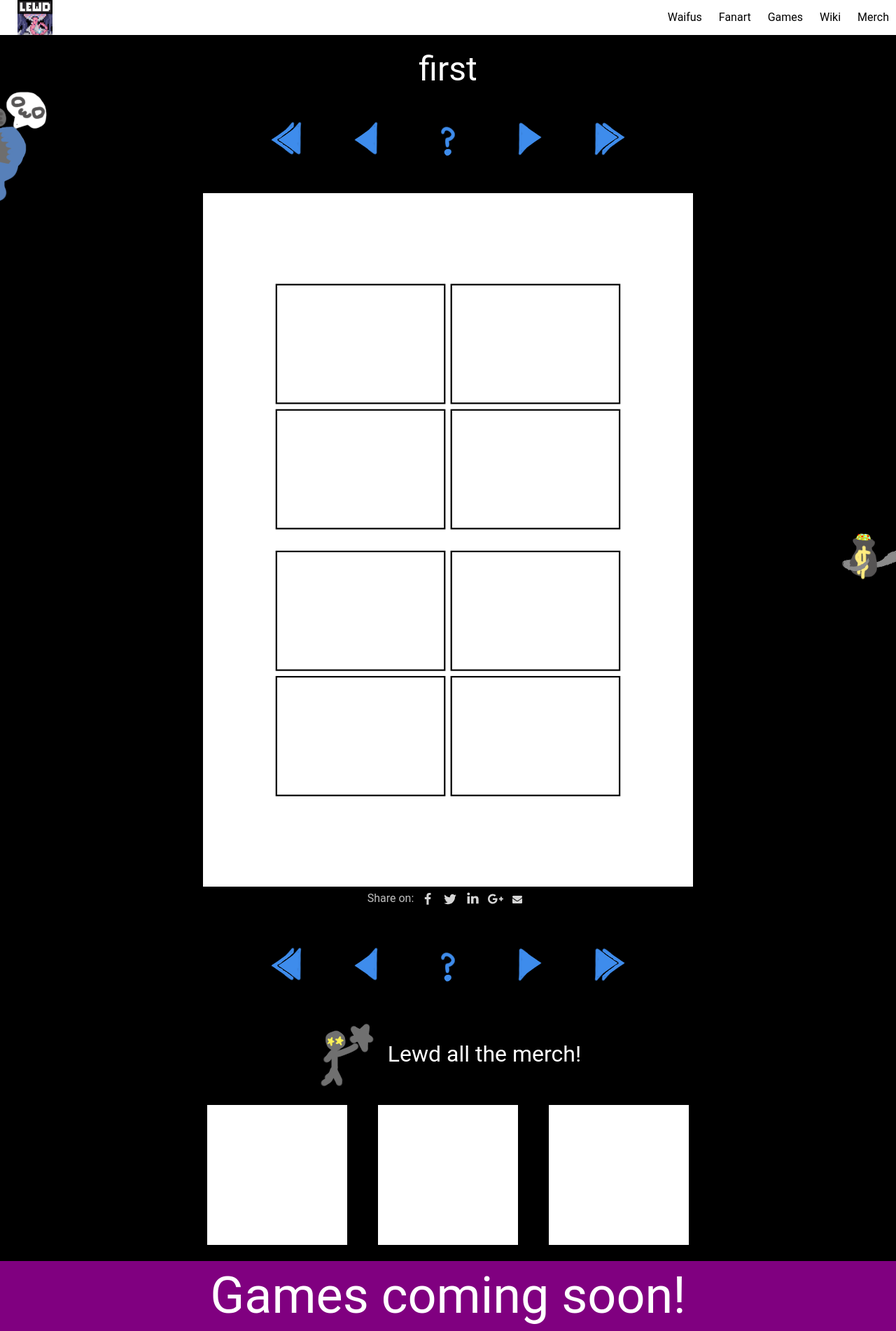
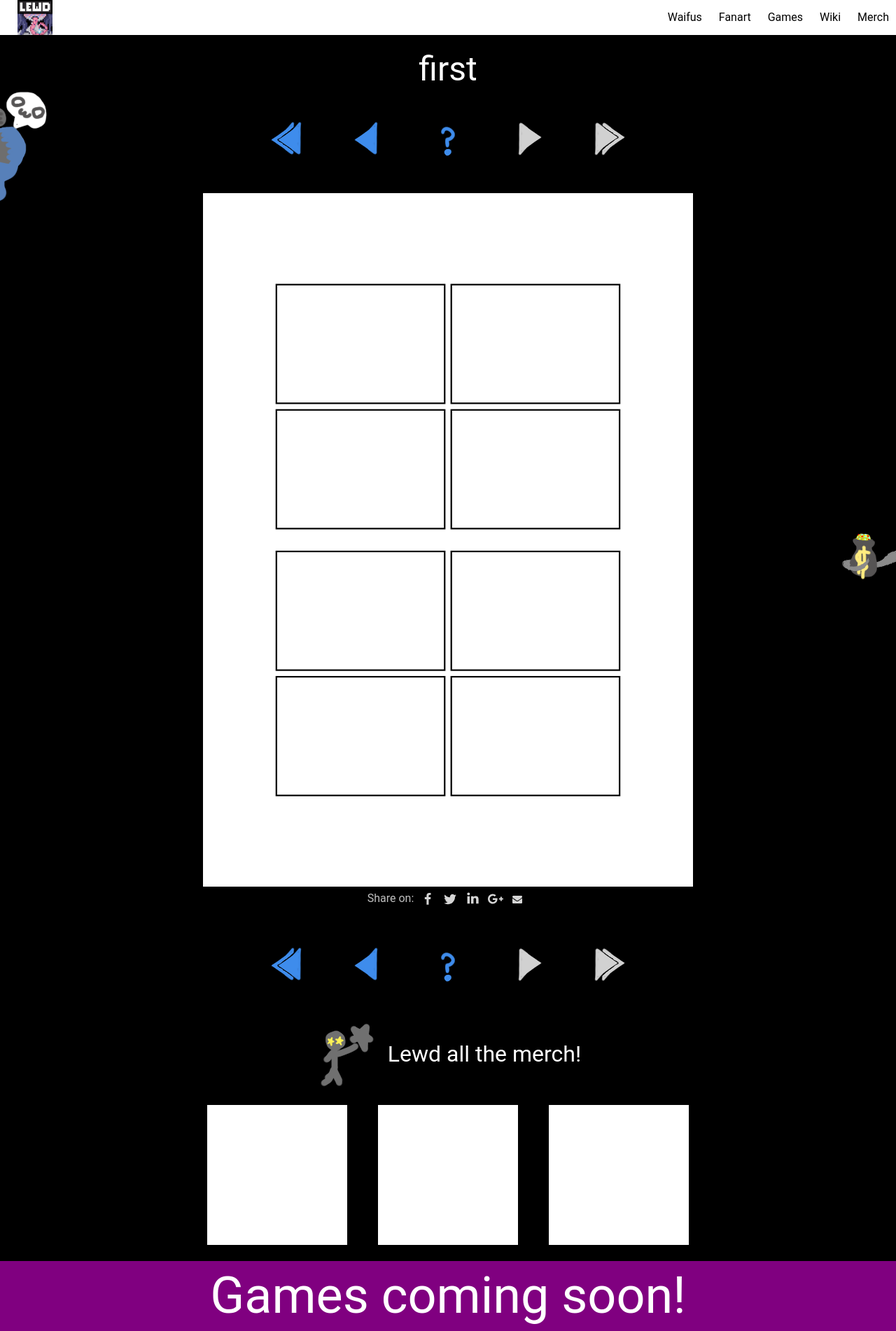
Before and after one commit to thebyteman/monsterwaifus, a Jekyll site: the page built from my_collections/_posts/2019-08-09-first.html, in a window 1280 px wide. Shown: the whole page at 70% size. Built offline with Jekyll 4.4.1, drawn with Linux system fonts in a browser that asks for light colours.

Commit message:
create waifu collection

```diff
--- a/_config.yml
+++ b/_config.yml
@@ -13,21 +13,24 @@
 # you will see them accessed via {{ site.title }}, {{ site.email }}, and so on.
 # You can create any custom variable you would like, and they will be accessible
 # in the templates via {{ site.myvariable }}.
-title: Your awesome title
-email: your-email@example.com
+title: Monster Waifus
+email: thebyteman256@gmail.com
 description: >- # this means to ignore newlines until "baseurl:"
-  Write an awesome description for your new site here. You can edit this
-  line in _config.yml. It will appear in your document head meta (for
-  Google search results) and in your feed.xml site description.
-baseurl: "" # the subpath of your site, e.g. /blog
-url: "" # the base hostname & protocol for your site, e.g. http://example.com
-twitter_username: jekyllrb
-github_username:  jekyll
+  A webcomic for the Monster Waifus franchise
+baseurl: "/" # the subpath of your site, e.g. /blog
+url: "https://monsterwaifus.com" # the base hostname & protocol for your site, e.g. http://example.com
+twitter_username: monsterwaifus
+github_username:  thebyteman
 
 # Build settings
 markdown: kramdown
 theme: minima
 name: Monster Waifus
+
+collections_dir: my_collections
+
+collections:
+  - waifus
 
 paginate: 1
 paginate_path: "/comic/:num/"
--- a/_data/header-nav.json
+++ b/_data/header-nav.json
@@ -17,6 +17,6 @@
     },
     {
         "name": "merch",
-        "link": "/merch.html"
+        "link": "https://etsy.com/shop/thebyteman"
     }
 ]
--- a/_includes/comic-nav.html
+++ b/_includes/comic-nav.html
@@ -1,30 +1,40 @@
 <nav>
-    <a class="first" href="{{site.posts[0].url}}">
-        <img src="/assets/images/first.png" />
+    {% if page.title == "Monster Waifus"  or page.url == site.posts[0].url %}
+    <img class="button first" src="/assets/images/first-disable.png" title="Thou shalt not pass" alt="Thou shalt not pass"/>
+    <img class="button prev" src="/assets/images/back-disable.png" title="This is not the button you are looking for *Waves hand*" alt="This is not the button you are looking for *Waves hand*"/>
+
+    {% else %}
+    <a class="button first" href="{{site.posts[0].url}}">
+        <img src="/assets/images/first.png" title="{{ site.posts[0].url }}" alt="{{ site.posts[0].url }}"/>
     </a>
-    {% if page.title == "Monster Waifus" %}
-    <a class="prev" href="">
-        <img src="/assets/images/back.png" />
-    </a>
-    {% else %}
-    <a class="prev" href="{{page.next.url}}">
+
+    <a class="button prev" href="{{page.next.url}}">
         <img src="/assets/images/back.png" title="{{ page.previous.title }}" alt="{{ page.previous.title }}" />
     </a>
     {% endif %}
-    <a class="rand" href="">
-        <img src="/assets/images/random.png" />
+
+    <a class="button archive" href="/archives">
+        <img src="/assets/images/random.png" title="Archive" alt="Archive"/>
     </a>
+
+
+    {% if page.url == site.posts[-1].url %}
+    <img class="button next" src="/assets/images/next-disable.png" title="You have reached the beginning of time" alt="You have reached the beginning of time"/>
+    <img class="button last" src="/assets/images/last-disable.png" title="No humans beyond this point" alt="No humans beyond this point"/>
+
+    {% else %}
     {% if page.title == "Monster Waifus" %}
-    <a class="next" href="{{site.posts[1].url}}">
-        <img src="/assets/images/next.png" />
+    <a class="button next" href="{{site.posts[1].url}}">
+        <img src="/assets/images/next.png" title="{{ site.posts[1].url }}" alt="{{ site.posts[1].url }}"/>
     </a>
     {% else %}
-    <a class="next" href="{{page.previous.url}}">
+    <a class="button next" href="{{page.previous.url}}">
         <img src="/assets/images/next.png" title="{{ page.next.title }}" alt="{{ page.next.title }}" />
     </a>
     {% endif %}
-    <a class="last" href="{{site.posts[-1].url}}">
-        <img src="/assets/images/last.png" />
+    <a class="button last" href="{{site.posts[-1].url}}">
+        <img src="/assets/images/last.png" title="{{ site.posts[-1].url }}" alt="{{ site.posts[-1].url }}"/>
     </a>
+    {% endif %}
 
 </nav>
--- a/_includes/follow.html
+++ b/_includes/follow.html
@@ -1,3 +1,3 @@
 <section id="follow">
-    <img src="/assets/images/follow-hide.png" />
+    <img id="follow-img" src="/assets/images/follow-hide.png" />
 </section>
--- a/_includes/patreon.html
+++ b/_includes/patreon.html
@@ -1,3 +1,3 @@
 <section id="patreon">
-    <img src="/assets/images/patreon-hide.png" />
+    <img id="patreon-img" src="/assets/images/patreon-hide.png" />
 </section>
--- a/_sass/comic.scss
+++ b/_sass/comic.scss
@@ -1,6 +1,5 @@
 /* Comic */
 #webcomic{
-    min-height: 900px;
     #comic-title {
         margin-top: 25px;
         font-size: 48px;
@@ -9,13 +8,16 @@
     nav {
         margin: 50px;
         text-align: center;
-        a{
-            text-decoration: none;
+        .button {
             margin: 0 30px;
             display: inline-block;
         }
+        a{
+            text-decoration: none;
+        }
     }
     #comic {
+        min-height: 900px;
         margin: auto;
         display: block;
     }
--- a/assets/js/index.js
+++ b/assets/js/index.js
@@ -0,0 +1,18 @@
+let followImg = document.getElementById("follow-img")
+let patreonImg = document.getElementById("patreon-img")
+
+followImg.onmouseover = () => {
+    followImg.setAttribute("src", "/assets/images/follow-show.png")
+};
+
+followImg.onmouseout = () => {
+    followImg.setAttribute("src", "/assets/images/follow-hide.png")
+};
+
+patreonImg.onmouseover = () => {
+    patreonImg.setAttribute("src", "/assets/images/patreon-show.png")
+};
+
+patreonImg.onmouseout = () => {
+    patreonImg.setAttribute("src", "/assets/images/patreon-hide.png")
+};
--- /dev/null
+++ b/fanart.html
@@ -0,0 +1,6 @@
+---
+# front matter tells Jekyll to process Liquid
+layout: default
+title: Fan Art
+---
+<h1>{{ page.title }}</h1>
--- /dev/null
+++ b/games.html
@@ -0,0 +1,6 @@
+---
+# front matter tells Jekyll to process Liquid
+layout: default
+title: Games
+---
+<h1>{{ page.title }}</h1>
```
Also changed, not shown: my_collections/_waifus/kaida.html (added, +9 -0 lines), waifus.html (added, +10 -0 lines), assets/images/back-disable.png (added), assets/images/first-disable.png (added), assets/images/follow-show.png (added), assets/images/last-disable.png (added), assets/images/next-disable.png (added), assets/images/patreon-show.png (added), my_collections/_posts/2019-08-09-first.html (renamed from _posts/2019-08-09-first.html), my_collections/_posts/2019-08-09-second.html (renamed from _posts/2019-08-09-second.html), my_collections/_posts/2019-08-09-third.html (renamed from _posts/2019-08-09-third.html).
